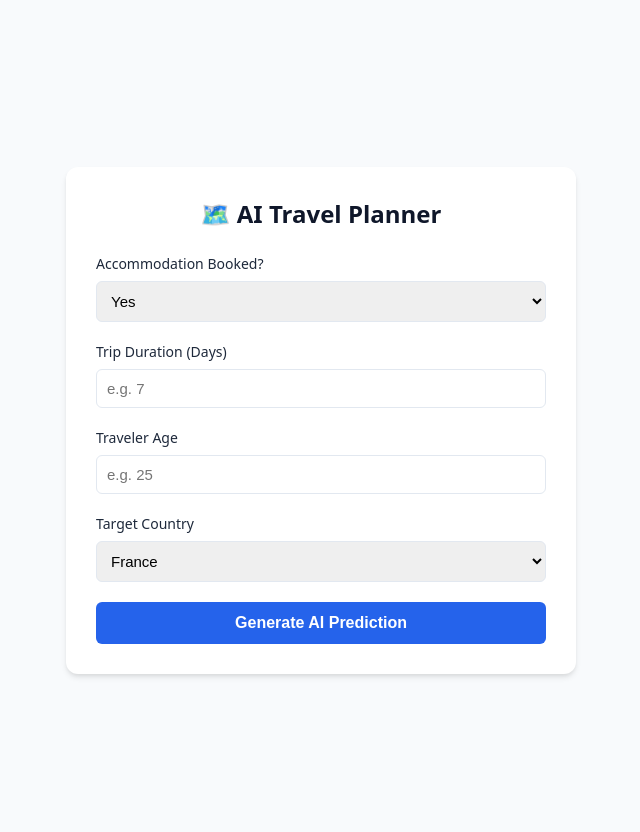
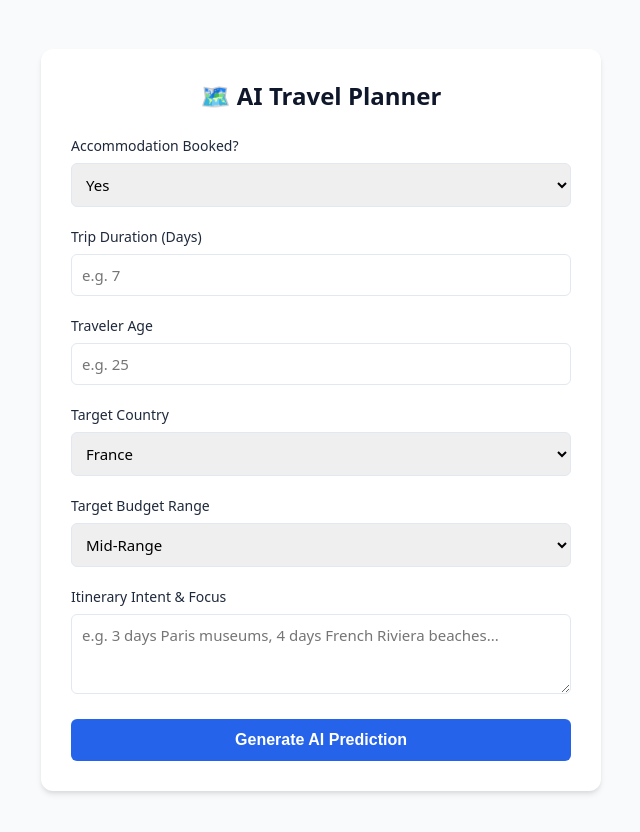
Before and after one commit to belhekarharsha86-sketch/HSB1, a plain HTML site: page index.html in a window 1280 px wide. Shown: the whole page, without its empty margins (319-959 px from the left). Drawn offline with Linux system fonts and the light colour scheme.

Commit message:
Enhance travel planner form with budget and itinerary
Added budget tier and itinerary input fields to the form.

```diff
--- a/index.html
+++ b/index.html
@@ -32,7 +32,7 @@
             border-radius: 12px;
             box-shadow: 0 4px 6px -1px rgba(0, 0, 0, 0.1), 0 2px 4px -1px rgba(0, 0, 0, 0.06);
             width: 100%;
-            max-width: 450px;
+            max-width: 500px;
         }
 
         h2 {
@@ -54,7 +54,7 @@
             font-size: 14px;
         }
 
-        input, select {
+        input, select, textarea {
             width: 100%;
             padding: 10px;
             border: 1px solid var(--border);
@@ -62,9 +62,15 @@
             font-size: 15px;
             box-sizing: border-box;
             transition: border-color 0.2s;
+            font-family: inherit;
         }
 
-        input:focus, select:focus {
+        textarea {
+            resize: vertical;
+            min-height: 80px;
+        }
+
+        input:focus, select:focus, textarea:focus {
             outline: none;
             border-color: var(--primary);
         }
@@ -150,6 +156,22 @@
             </select>
         </div>
 
+        <!-- 5. Budget Tier Selection -->
+        <div class="form-group">
+            <label for="budgetTier">Target Budget Range</label>
+            <select id="budgetTier" required>
+                <option value="economy">Economy / Budget</option>
+                <option value="midrange" selected>Mid-Range</option>
+                <option value="luxury">Luxury / Premium</option>
+            </select>
+        </div>
+
+        <!-- 6. Itinerary Outline / Preference -->
+        <div class="form-group">
+            <label for="itinerary">Itinerary Intent & Focus</label>
+            <textarea id="itinerary" placeholder="e.g. 3 days Paris museums, 4 days French Riviera beaches..." required></textarea>
+        </div>
+
         <button type="submit">Generate AI Prediction</button>
     </form>
 
@@ -170,12 +192,14 @@
     document.getElementById('plannerForm').addEventListener('submit', async function(e) {
         e.preventDefault(); // Prevents the page from refreshing
 
-        // Collect values from the form inputs
+        // Collect values from the form inputs including new budget and itinerary keys
         const formData = {
             accommodation_available: parseInt(document.getElementById('accommodation').value),
             duration_days: parseInt(document.getElementById('duration').value),
             traveler_age: parseInt(document.getElementById('age').value),
-            target_country: document.getElementById('country').value
+            target_country: document.getElementById('country').value,
+            budget_tier: document.getElementById('budgetTier').value,
+            itinerary_notes: document.getElementById('itinerary').value
         };
 
         // Frontend Simulation (Replace the mock code below with your actual API fetch when your Flask/FastAPI backend is running)
@@ -184,8 +208,13 @@
         // --- MOCK RESPONSE FOR TESTING ---
         // (Delete this simulated code once you hook up your python backend api)
         setTimeout(() => {
-            document.getElementById('budgetOutput').innerText = `$${(formData.duration_days * 125.50).toFixed(2)}`;
-            document.getElementById('ratingOutput').innerText = `⭐ 4.2 / 5`;
+            // Simulated weight based on budget tier selection
+            let multiplier = 125.50;
+            if (formData.budget_tier === 'economy') multiplier = 65.00;
+            if (formData.budget_tier === 'luxury') multiplier = 350.00;
+
+            document.getElementById('budgetOutput').innerText = `$${(formData.duration_days * multiplier).toFixed(2)}`;
+            document.getElementById('ratingOutput').innerText = `⭐ 4.5 / 5`;
             document.getElementById('resultsSection').classList.add('active');
         }, 500);
         // ---------------------------------
@@ -193,7 +222,7 @@
         /*
         // UNCOMMENT THIS CODE TO CONNECT TO YOUR FLASK/FASTAPI BACKEND:
         try {
-            const response = await fetch('http://127.0.0', {
+            const response = await fetch('http://127.0.0', { // Updated with sample placeholder endpoint
                 method: 'POST',
                 headers: { 'Content-Type': 'application/json' },
                 body: JSON.stringify(formData)
```
